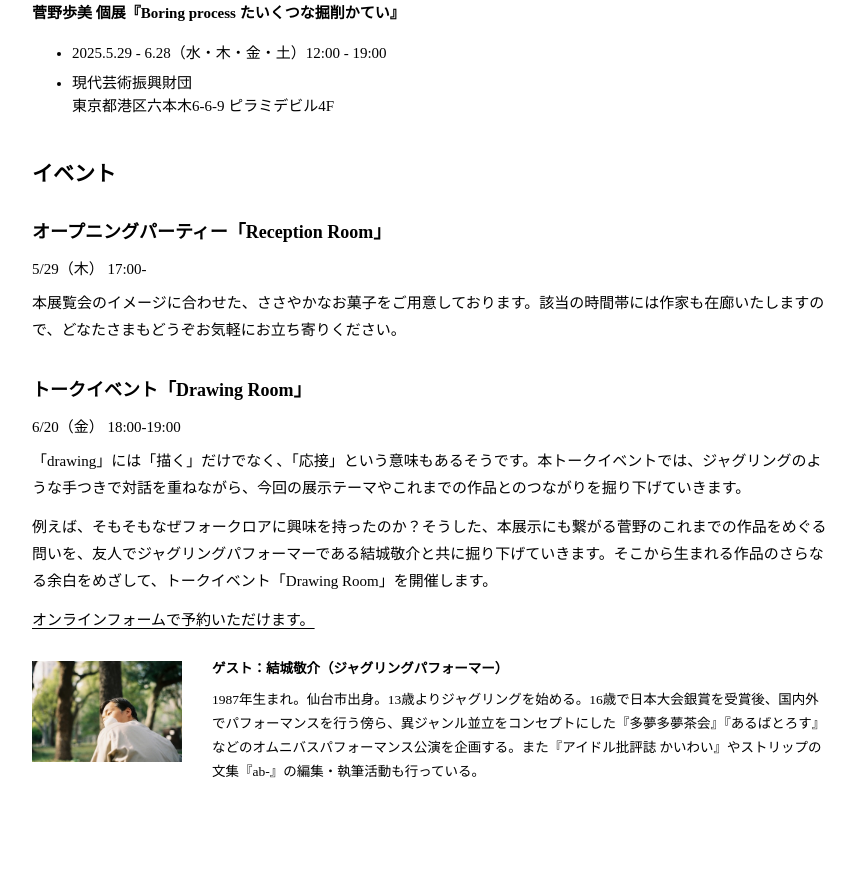
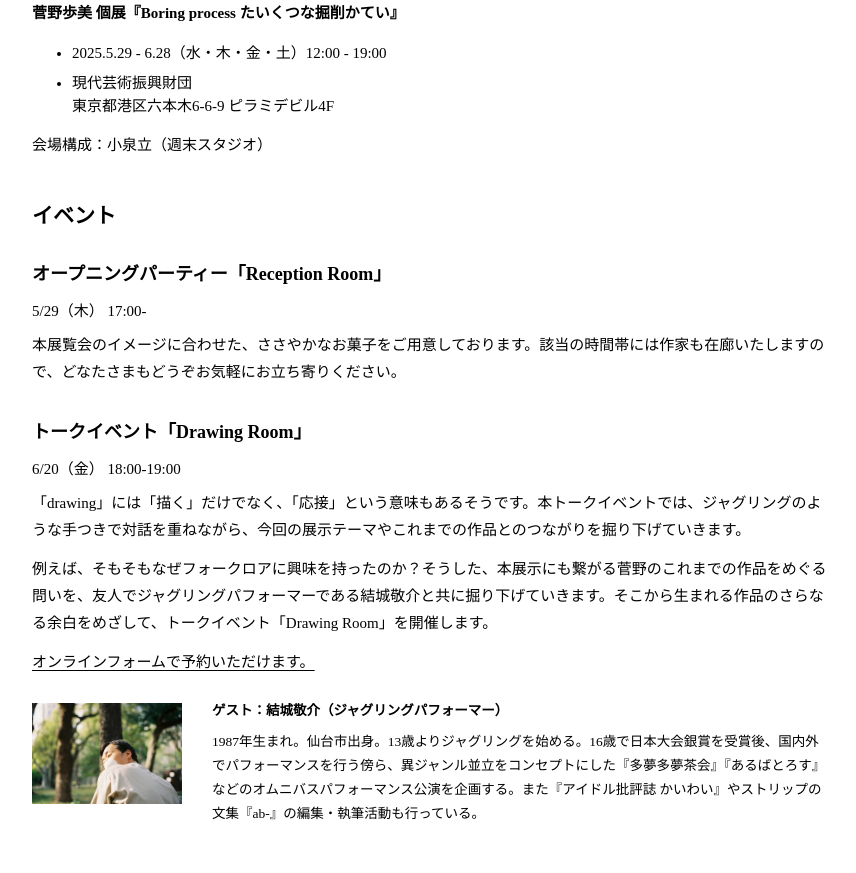
Before and after one commit to nandenjin/caf-kanno-web, a Vue app: page / in a window 1280 px wide. Shown: the part 1820-2693 px from the top of the page, without its empty margins (208-1064 px from the left). Built offline with nearby package versions, Linux system fonts and the light colour scheme.

Commit message:
feat: 会場構成のクレジットを表記

```diff
--- a/src/components/sections/SectionOverview.vue
+++ b/src/components/sections/SectionOverview.vue
@@ -12,5 +12,6 @@ import TextSection from "../TextSection.vue";
       <li>2025.5.29 - 6.28（水・木・金・土）12:00 - 19:00</li>
       <li>現代芸術振興財団<br />東京都港区六本木6-6-9 ピラミデビル4F</li>
     </ul>
+    <p>会場構成：小泉立（週末スタジオ）</p>
   </TextSection>
 </template>
```
